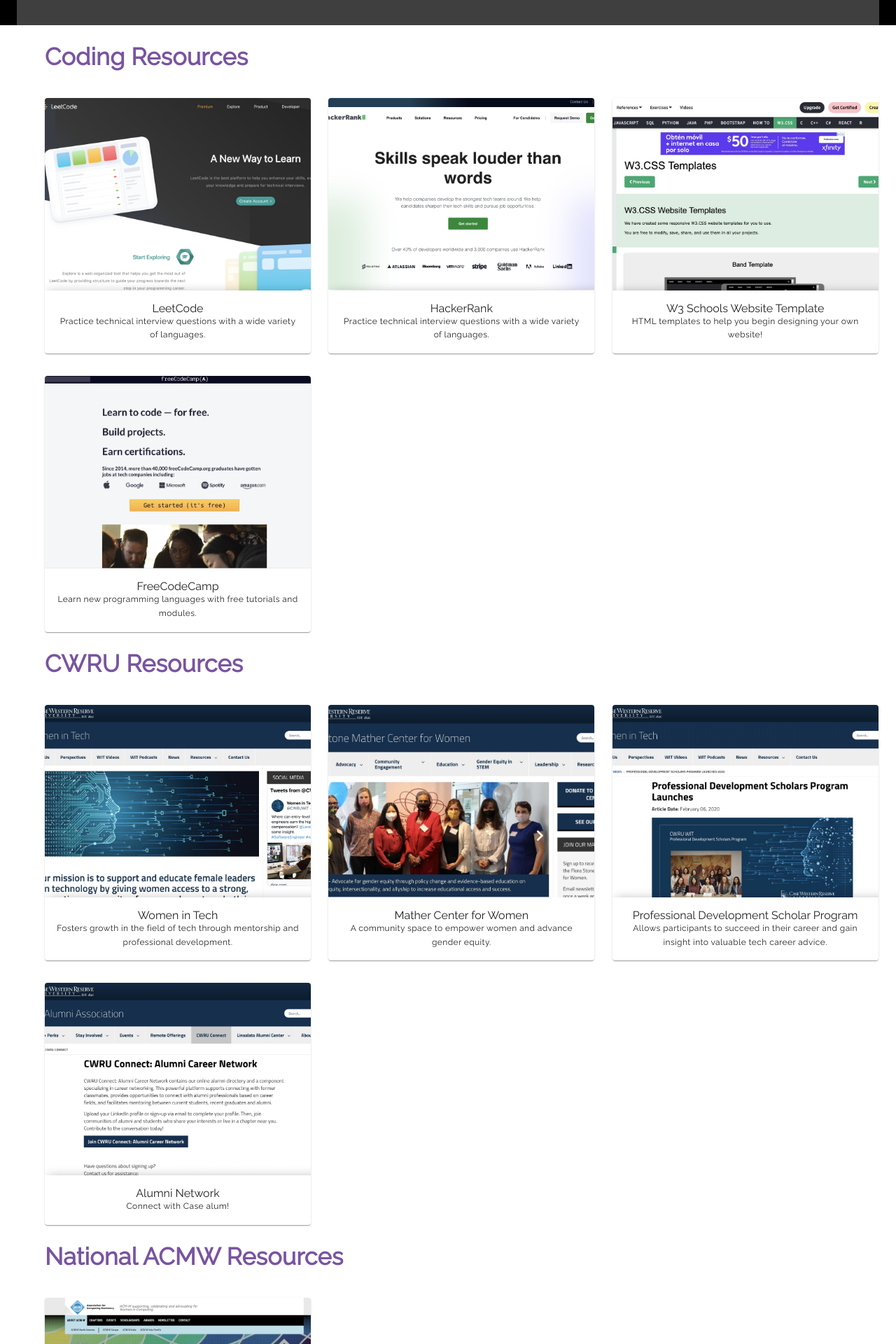
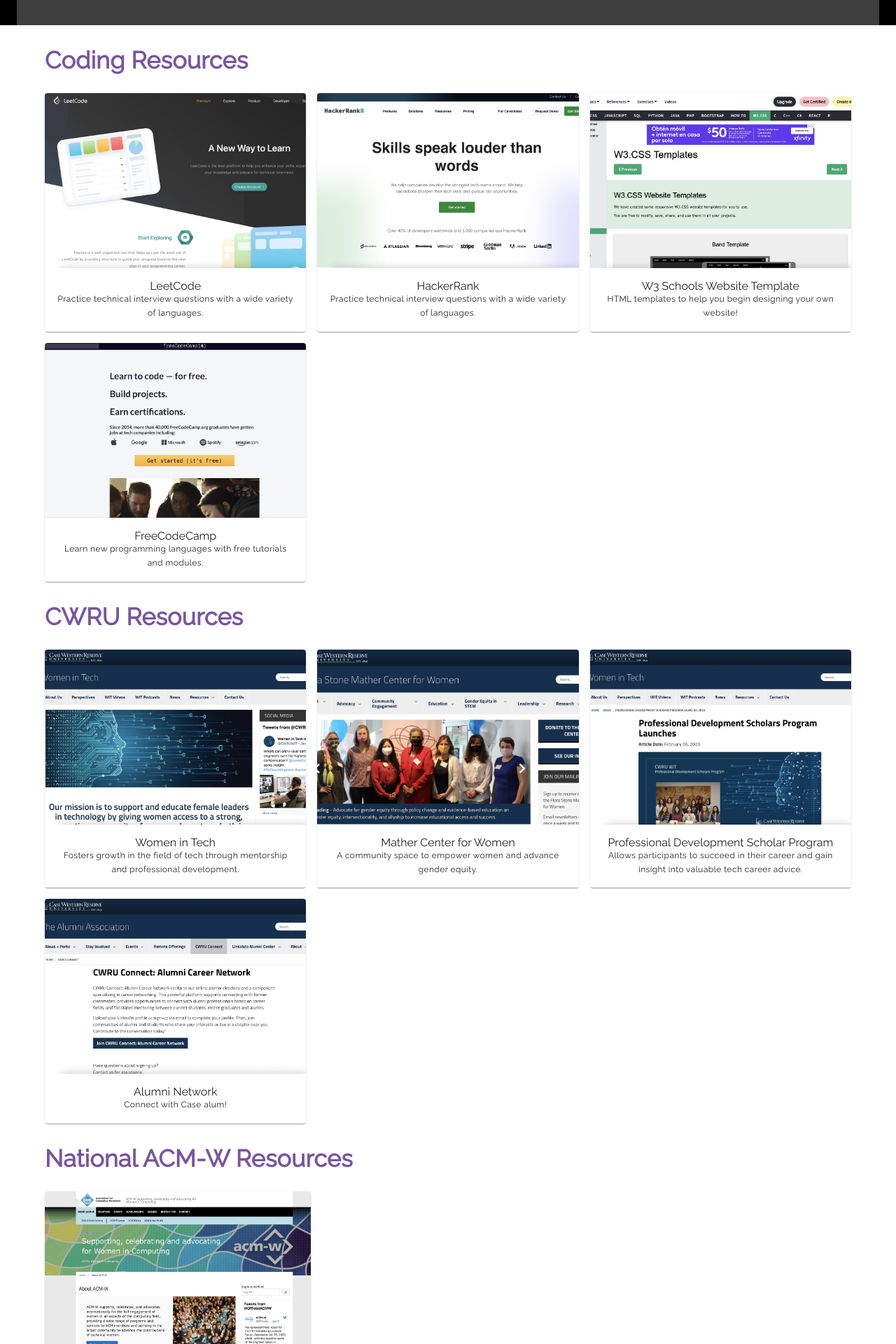
Before and after one commit to cwru-acmw/acmwcwru, a React (Create React App) app: page /resources in a window 1280 px wide. Shown: the part 460-2380 px from the top of the page at 70% size. Built offline with nearby package versions, Linux system fonts and the light colour scheme; grey boxes are pictures that could not be loaded.

Commit message:
final small edits before first deployment

```diff
--- a/src/About.js
+++ b/src/About.js
@@ -7,7 +7,7 @@
 
 // change the pictures imported - delete old pictures in picture folder when need to import new pics
 import aboutPic from './pictures/about-header.jpg';
-import presPic from './pictures/arohiPic.jpg';
+import presPic from './pictures/arohiPic.JPG';
 import vpPic from './pictures/zoePic.JPG';
 import prPic from './pictures/aliPic.jpg';
 import outreachPic from './pictures/kennedyPic.jpeg';
--- a/src/Contact.js
+++ b/src/Contact.js
@@ -8,6 +8,21 @@
 import ListItem from '@mui/material/ListItem';
 
 function Contact() {
+   const btnStyle2 = {
+      textTransform: 'unset !important',
+      fontFamily: 'Raleway',
+      fontWeight: 600,
+      fontSize: '16px',
+      color: '#7954A1',
+      border: '1.5px solid #7954A1',
+      // backgroundColor: '#7954A1',
+      px: '25px',
+      '&:hover': {
+         backgroundColor: '#7954A1',
+         color: 'white'
+      },
+   }
+
    return (
       <ThemeProvider theme={theme}>
          <HeaderBox image={contactPic} height='50' top='40' title='Contact Us' subtitle='' />
@@ -17,18 +32,14 @@
                  Get in Touch
                </Typography>
                <Box sx={{my:'1%'}}>
-               <Typography variant="body1">
-                  Interested in joining ACM-W? Join our club on our <Link href="https://community.case.edu/ACMW/club_signup">CampusGroups</Link>  page to join the emailing list.
-               </Typography>
+                  <Typography variant="h6">
+                     Interested in joining ACM-W? Join our club on our <Link href="https://community.case.edu/ACMW/club_signup">CampusGroups</Link>  page to join the emailing list.
+                  </Typography>
+                  <Typography variant="h6" sx={{mt: '1%'}}>
+                     If you are interested in scheduling an event with us or have any questions, please email us at <Link href="mailto: acmw@case.edu">acmw@case.edu</Link>
+                  </Typography>
                </Box>
-               <Box sx={{my:'1%'}}>
-               <Typography variant="body1">
-                  If you are interested in scheduling an event with us or have any questions, please email us at <Link href="mailto: acmw@case.edu">acmw@case.edu</Link>
-               </Typography>
-               </Box>
-               <Box sx={{my:'1%'}}>
-               <Button variant="contained" href = "/about">Contact our Exec Board</Button>
-               </Box>
+               <Button href = "/about" sx={{...btnStyle2, my: '15px'}}>Contact our Exec Board</Button>
             </Box>
          </Container>
       </ThemeProvider>
--- a/src/Home.js
+++ b/src/Home.js
@@ -115,13 +115,13 @@
 
       </Container>
       <Divider variant="middle" />
-      <Container sx={{my: '25px', mx: '2%'}}>
+      <Container sx={{my: '25px', mx: '2%', justifyContent: 'center'}}>
          <Typography varaint='h3' sx={{fontSize:'24px', fontWeight: 900, color: '#7954A1', pb: '5px'}}>
             Latest in CWRU ACM-W
          </Typography>
 
-         {/* <div className='sk-instagram-feed' data-embed-id='108583' style={{left: '50%'}}></div> */}
          <iframe src='https://widgets.sociablekit.com/instagram-feed/iframe/108583' frameborder='0' width='100%' height='520px'></iframe>
+
       </Container>
 
     </ThemeProvider>
--- a/src/Resources.js
+++ b/src/Resources.js
@@ -27,6 +27,7 @@
       pic: acmw,
       url: 'https://women.acm.org/'
       }]
+
    const infoCWRU = [
          {
          title: 'Women in Tech',
@@ -82,22 +83,19 @@
    return (
       <ThemeProvider theme={theme}>
          <HeaderBox image={resourcesPic} height='50' top='40' title='Resources' subtitle='' />
-         <Container>
-         <Box sx={{my:'25px'}}>
-         <Typography variant="h4" color="secondary" sx={{fontWeight: 900, pb: '1%'}}>
+
+         <Container sx={{my: '20px', textAlign: 'center', alignItems: 'center'}}>
+
+            <Typography variant="h4" color="secondary" sx={{fontWeight: 900, mt: '30px', mb: '25px', textAlign: 'left'}}>
                   Coding Resources
             </Typography>
-         </Box>
-         </Container>
-
-         <Container sx={{my: '20px', textAlign: 'center', alignItems: 'center'}}>
-         <Box sx={{my:'25px'}}>
-            <Grid container justifyContent='space-between' alignItems='center' columnSpacing={8} rowSpacing={4}>
+            <Box>
+               <Grid container justifyContent='space-between' alignItems='center' columnSpacing={2} rowSpacing={2} >
                   {info.map((position, index) => (
                      <Grid item alignItems='center' xs={12} sm={4} key={index}>
-                     <Card sx={{ minWidth: 380 }} >
-                     <CardActionArea href={position.url}>
-                        <CardMedia component='img' image={position.pic} height='275' width='full' sx={{minWidth: 400}} />
+                        <Card>
+                           <CardActionArea href={position.url} target='_blank'>
+                              <CardMedia component='img' image={position.pic} height='250' width='full' sx={{minWidth: 400}} />
                               <CardContent>
                                  <Typography variant='h7'>
                                     {position.title}
@@ -115,22 +113,25 @@
             </Box>
          </Container>
 
-         <Container>
-         <Box sx={{my:'25px'}}>
-         <Typography variant="h4" color="secondary" sx={{fontWeight: 900, pb: '1%'}}>
+         {/* <Divider variant="middle" sx={{my: '25px'}}/> */}
+
+         {/* <Divider textAlign='left' sx={{my: '25px'}}>
+               <Typography variant="h4" color="secondary" sx={{fontWeight: 900}}>
                   CWRU Resources
                </Typography>
-         </Box>
-         </Container>
+         </Divider>  */}
 
          <Container sx={{my: '20px', textAlign: 'center', alignItems: 'center'}}>
-         <Box sx={{my:'25px'}}>
-            <Grid container justifyContent='space-between' alignItems='center' columnSpacing={8} rowSpacing={4}>
+            <Typography variant="h4" color="secondary" sx={{fontWeight: 900, mt: '30px', mb: '25px', textAlign: 'left'}}>
+                  CWRU Resources
+            </Typography>
+            <Box>
+               <Grid container justifyContent='space-between' alignItems='center' columnSpacing={2} rowSpacing={2}>
                   {infoCWRU.map((position, index) => (
                      <Grid item alignItems='center' xs={12} sm={4} key={index}>
-                     <Card sx={{ minWidth: 380 }} >
-                     <CardActionArea href={position.url}>
-                        <CardMedia component='img' image={position.pic} height='275' width='full' sx={{minWidth: 400}} />
+                        <Card >
+                        <CardActionArea href={position.url} target='_blank'>
+                           <CardMedia component='img' image={position.pic} height='250' width='full' sx={{minWidth: 400}} />
                            <CardContent>
                               <Typography variant='h7'>
                                  {position.title}
@@ -148,23 +149,19 @@
             </Box>
          </Container>
 
+         {/* <Divider variant="middle" sx={{my: '25px', borderBottomWidth: 10}}/> */}
 
-         <Container>
-         <Box sx={{my:'25px'}}>
-         <Typography variant="h4" color="secondary" sx={{fontWeight: 900, pb: '1%'}}>
-                           National ACMW Resources
+         <Container sx={{mt: '20px', textAlign: 'center', alignItems: 'center', mb: '35px'}}>
+            <Typography variant="h4" color="secondary" sx={{fontWeight: 900, mt: '30px', mb: '25px', textAlign: 'left'}}>
+                  National ACM-W Resources
             </Typography>
-         </Box>
-         </Container>
-
-         <Container sx={{my: '20px', textAlign: 'center', alignItems: 'center'}}>
-         <Box sx={{my:'25px'}}>
-            <Grid container justifyContent='space-between' alignItems='center' columnSpacing={8} rowSpacing={4}>
+            <Box >
+               <Grid container justifyContent='space-between' alignItems='center' columnSpacing={2} rowSpacing={2}>
                   {nationalOrg.map((position, index) => (
                      <Grid item alignItems='center' xs={12} sm={4} key={index}>
-                     <Card sx={{ minWidth: 380 }} >
-                     <CardActionArea href={position.url}>
-                        <CardMedia component='img' image={position.pic} height='275' width='full' sx={{minWidth: 400}} />
+                        <Card sx={{ minWidth: 380, }} >
+                        <CardActionArea href={position.url} target='_blank'>
+                           <CardMedia component='img' image={position.pic} height='250' width='full' sx={{minWidth: 400}} />
                            <CardContent>
                               <Typography display = "block" variant='h7'>
                                  {position.title}
```
Lines whose indentation alone changed are shown as unchanged.
